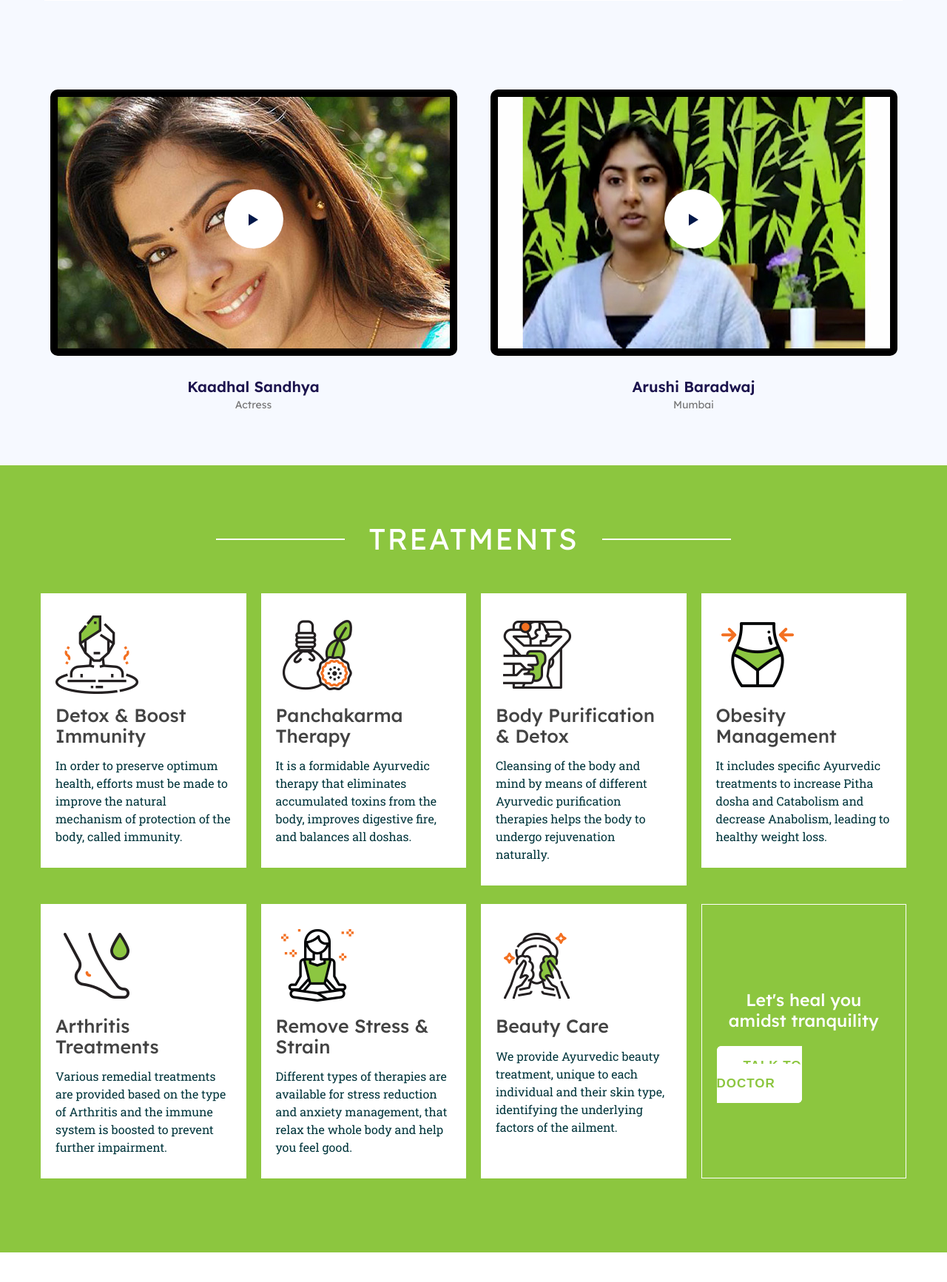
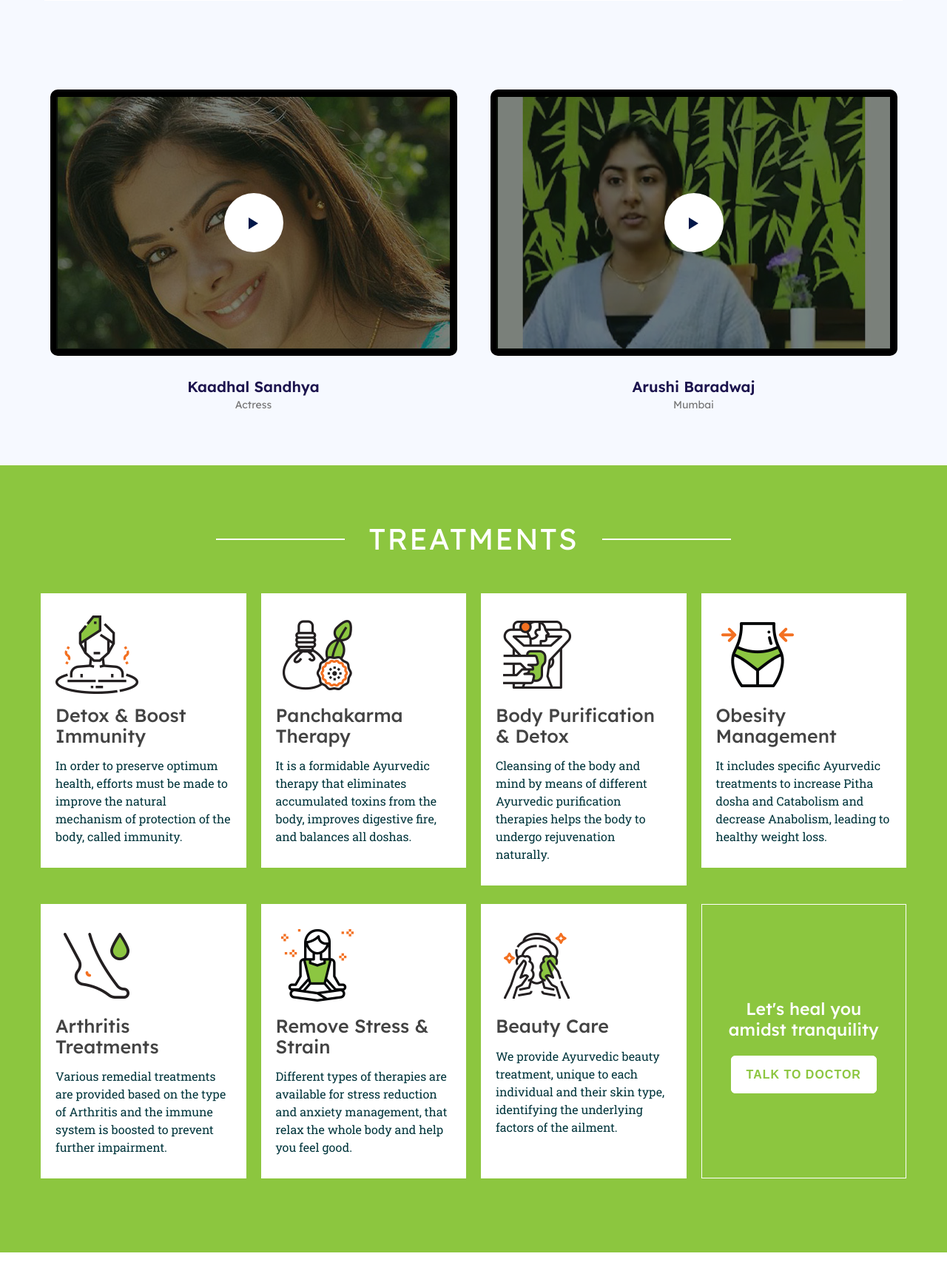
Before and after one commit to dilshad-shibin/aurevoir-lp-init, a PHP site: page /index2.php?utm_source=1 in a window 1280 px wide. Shown: the part 1305-3038 px from the top of the page at 74% size. Run offline with PHP 8.4, Linux system fonts and the light colour scheme; data that the repository does not hold is empty; some libraries are stand-ins or nearby versions; some web fonts are replaced.

Commit message:
video hover overlay added

```diff
--- a/assets/css/responsive.css
+++ b/assets/css/responsive.css
@@ -615,7 +615,7 @@
         width: 50px;
         height: 50px;
         line-height: 50px;
-        top: 35%;
+        /* top: 35%; */
     }
     .video-block{
         margin-bottom: 40px;
--- a/assets/css/style.css
+++ b/assets/css/style.css
@@ -1065,9 +1065,9 @@ img {
 .treat-box2 .btn-style a{
     background: #fff;
     color: #8cc63f;
-    padding: 16px 35px;
+    padding: 16px 20px;
     border-radius: 6px;
-    font-size: 17px;
+    font-size: 16px;
     text-transform: uppercase;
     letter-spacing: 1px;
     font-weight: 600;
@@ -1508,6 +1508,10 @@ img {
     position: relative;
 }
 
+.video-block .img{
+    position: relative;
+}
+
 .video-block .center-btn{
     background: #fff;
     height: 80px;
@@ -1516,7 +1520,7 @@ img {
     line-height: 80px;
     position: absolute;
     text-align: center;
-    top: 40%;
+    top: 50%;
     left: 50%;
     transform: translate(-50%,-50%);
 }
@@ -1537,6 +1541,11 @@ img {
     margin-top: 30px;
 }
 
-.video-block .details h1{
-
-}
+.video-block .img-hover{
+    background-color: #151f158f;
+    position: absolute;
+    top: 10px;
+    bottom: 9px;
+    left: 16px;
+    right: 17px;
+}
--- a/index2.php
+++ b/index2.php
@@ -120,6 +120,7 @@ $medium = $_GET['utm_medium'];
                     <div class="col-lg-6">
                         <div class="video-block text-center">
                             <div class="img">
+                                <div class="img-hover"></div>
                                 <img src="assets/img/bg/kadhal-sandya.jpg" alt="" class="testii-img">
                                 <a href="assets/videos/kadhal.mp4" data-fancybox class="center-btn"><img src="assets/img/play-btn.png" alt=""></a>
                             </div>
@@ -132,6 +133,7 @@ $medium = $_GET['utm_medium'];
                     <div class="col-lg-6">
                         <div class="video-block text-center">
                             <div class="img">
+                                <div class="img-hover"></div>
                                 <img src="assets/img/bg/arushi.jpg" alt="" class="testii-img">
                                 <a href="assets/videos/arushi.mp4" data-fancybox class="center-btn"><img src="assets/img/play-btn.png" alt=""></a>
                             </div>
```
